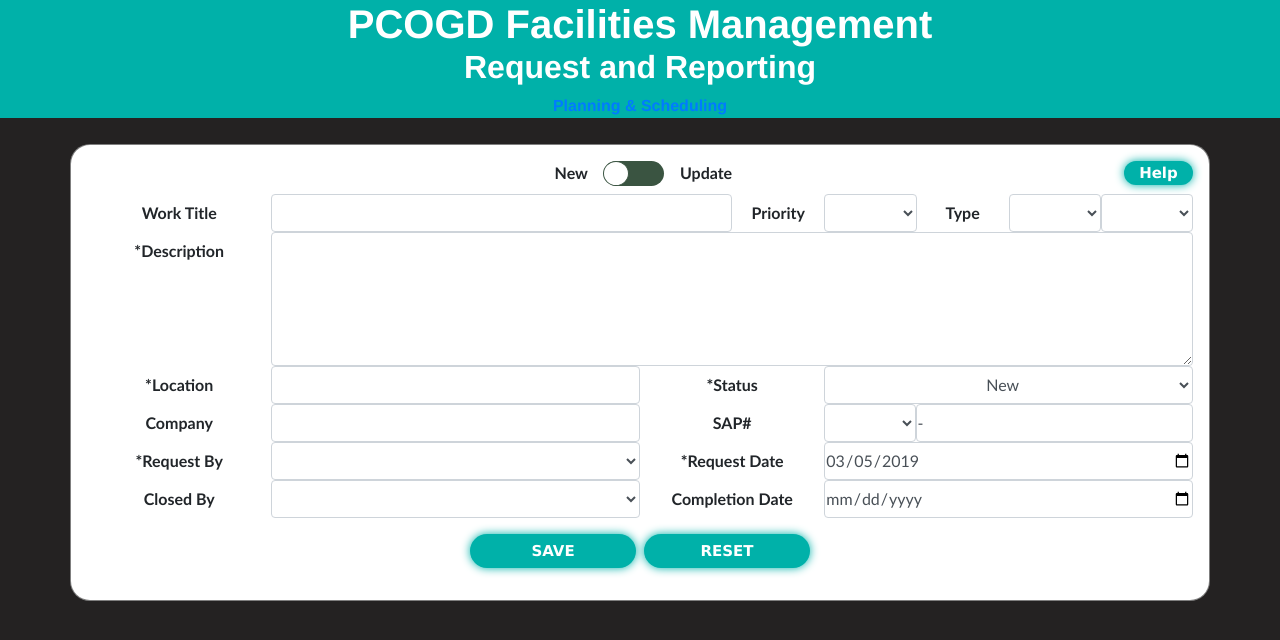
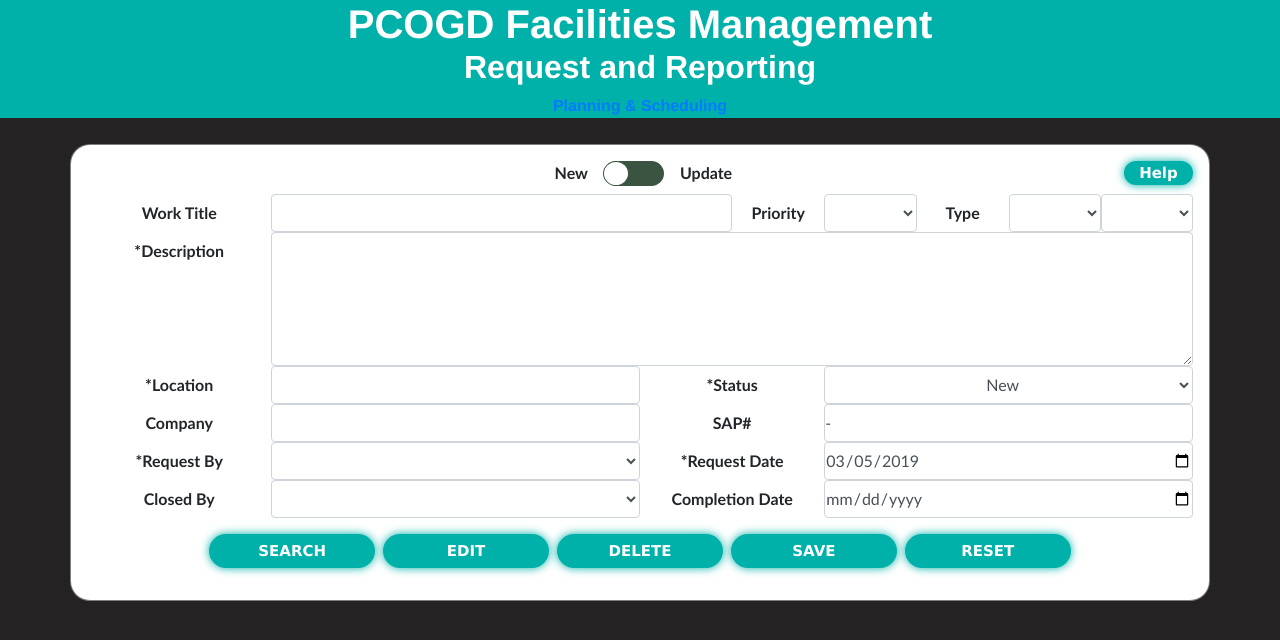
Before and after one commit to teamfmsdev/pcogd-fm, a Vue app in the folder reWritesVue/: page / in a window 1280 px wide. Shown: the top 640 px of the page. Built offline with nearby package versions, Linux system fonts and the light colour scheme.

Commit message:
1. UI anim 2. Default value for form reset

```diff
--- a/reWritesVue/src/components/customForm.vue
+++ b/reWritesVue/src/components/customForm.vue
@@ -94,14 +94,26 @@
         <label id="Company" class="col-2 col-form-label" for="companyBox">Company</label>
         <input v-model="comp" class="form-control col-4" type="text">
         <label id="SAP#" class="col-2 col-form-label" for="sapBox">SAP#</label>
-
-        <select v-model="sapS" class="form-control col-1 sapChoice">
-          <option selected></option>
-          <option value="Yes">Yes</option>
-          <option value="No">No</option>
-        </select>
-
-        <input v-model="sapN" class="form-control col-3" type="text">
+        <transition name="buttonDisplay" mode="out-in">
+          <select
+            v-model="sapS"
+            v-show="getFormState"
+            :class="{'col-1':getFormState}"
+            class="form-control sapC"
+          >
+            <option selected></option>
+            <option value="Yes">Yes</option>
+            <option value="No">No</option>
+          </select>
+        </transition>
+        <!-- <transition name="sapNDisplay" mode="out-in"> -->
+        <input
+          v-model="sapN"
+          class="form-control sapN"
+          :class="{'col-4':!getFormState,'col-3':getFormState}"
+          type="text"
+        >
+        <!-- </transition> -->
       </div>
       <div class="row text-center justify-content-center no-gutters">
         <label class="col-2 col-form-label" for="requestbyBox">*Request By</label>
@@ -116,7 +128,10 @@
         <label class="col-2 col-form-label" for="requestdateBox">*Request Date</label>
         <input v-model="reqD" id="requestdateBox" class="form-control col-4" type="Date">
       </div>
-      <div class="row text-center justify-content-center no-gutters closedByLine">
+      <div
+        :class="{displayClosed:getFormState || stat=='Closed'}"
+        class="row text-center justify-content-center no-gutters closedByLine"
+      >
         <label class="col-2 col-form-label" for="closedbyBox">Closed By</label>
         <select v-model="closBy" class="form-control col-4" type="text">
           <option disabled selected></option>
@@ -133,15 +148,14 @@
       <!-- <div class="row text-center my-3 justify-content-center no-gutters d-flex"> -->
       <div class="row text-center my-3 no-gutters d-flex justify-content-center">
         <!-- <transition-group tag="custom"  name="buttonDisplay" mode="out-in"> -->
-        <input :key="1" v-if="getFormState" class="btn mx-1" type="button" value="SEARCH">
+        <input class="btn mx-1" type="button" id="searchBtn" value="SEARCH">
 
-        <input :key="2" v-if="getFormState" class="btn mx-1" type="button" value="EDIT">
+        <input class="btn mx-1" type="button" id="editBtn" value="EDIT">
 
-        <input :key="3" v-if="getFormState" class="btn mx-1" type="button" value="DELETE">
+        <input class="btn mx-1" type="button" id="deleteBtn" value="DELETE">
 
-        <input :key="3" v-if="!getFormState" class="btn mx-1" type="button" value="SAVE">
-
-        <input :key="4" v-if="!getFormState" class="btn mx-1" type="button" value="RESET">
+        <input class="btn mx-1" type="button" id="saveBtn" value="SAVE">
+        <input class="btn mx-1" type="button" id="resetBtn" value="RESET">
         <!-- </transition-group> -->
       </div>
     </form>
@@ -154,6 +168,7 @@
 import '@/styles/customForm.css'
 import dayjs from 'dayjs'
 import { mapActions } from 'vuex'
+import Velocity from 'velocity-animate'
 
 export default {
   name: 'mainForm',
@@ -349,9 +364,19 @@ export default {
   methods: {
     ...mapActions(['changeFormState', 'updateFormData']),
     switchState () {
+      let searchBtn = document.querySelector('#searchBtn')
+      let editBtn = document.querySelector('#editBtn')
+      let deleteBtn = document.querySelector('#deleteBtn')
+      // console.log(searchBtn)
       if (this.getFormState) {
+        Velocity(searchBtn, { width: '15%' }, 1000) // Velocity
+        Velocity(editBtn, { width: '15%' }, 1000) // Velocity
+        Velocity(deleteBtn, { width: '15%' }, 1000) // Velocity
         this.resetForm()
       } else if (!this.getFormState) {
+        Velocity(searchBtn, { width: 0 }, 1000) // Velocity
+        Velocity(editBtn, { width: '0' }, 1000) // Velocity
+        Velocity(deleteBtn, { width: '0' }, 1000) // Velocity
         this.resetForm()
       }
     },
@@ -365,14 +390,42 @@ export default {
                 field: field,
                 data: ''
               }
-              this.updateFormData(payload)
             } else {
               payload = {
                 field: field,
                 data: dayjs(new Date()).format('YYYY-MM-DD')
               }
-              this.updateFormData(payload)
             }
+            this.updateFormData(payload)
+            break
+          case 'stat':
+            if (!this.getFormState) {
+              payload = {
+                field: field,
+                data: 'New'
+              }
+            } else {
+              payload = {
+                field: field,
+                data: ''
+              }
+            }
+            this.updateFormData(payload)
+            break
+          case 'sapN':
+            if (!this.getFormState) {
+              payload = {
+                field: field,
+                data: '-'
+              }
+            } else {
+              payload = {
+                field: field,
+                data: ''
+              }
+            }
+            this.updateFormData(payload)
+
             break
           default:
             payload = {
@@ -388,20 +441,44 @@ export default {
 </script>
 
 <style lang="scss" scoped>
-.buttonDisplay-enter,
-.buttonDisplay-leave-to {
+.buttonDisplay-enter {
   opacity: 0;
-  transform: translateY(0px);
 }
-.buttonDisplay-enter-active,
+.buttonDisplay-leave {
+  display: none;
+  // width:90.15px;
+}
 .buttonDisplay-leave-active {
+  // transition: opacity 0s;
+  // width:90.15px;
+  display: none;
+}
+.buttonDisplay-enter-active {
   transition: opacity 1s;
 }
-// .buttonDisplay-move{
-//   // transition: transform 1s;
-//   transition: transform 1s;
 
-// }
+.displayClosed {
+  opacity: 0;
+  transition: opacity 1s;
+  visibility: hidden;
+}
+
+.closedByLine {
+  transition: all 1s;
+}
+.sapN {
+  // transition: max-width 1s;
+  // width: auto;
+  // transition: width 1s;
+  // transition: background-color 1s;
+}
+
+.sapN:hover {
+  // transform: translateX(300px);
+
+  // background-color: red;
+  // max-width:3000px;
+}
 
 custom {
   // transition: transform 1s;
@@ -423,7 +500,8 @@ custom {
   font-size: 15px;
   padding: 5px 20px;
   text-decoration: none;
-  min-width: 15%;
+  width:15%;
+  // min-width: 15%;
   max-width: 18%;
   font-weight: bold;
   position: relative;
```
